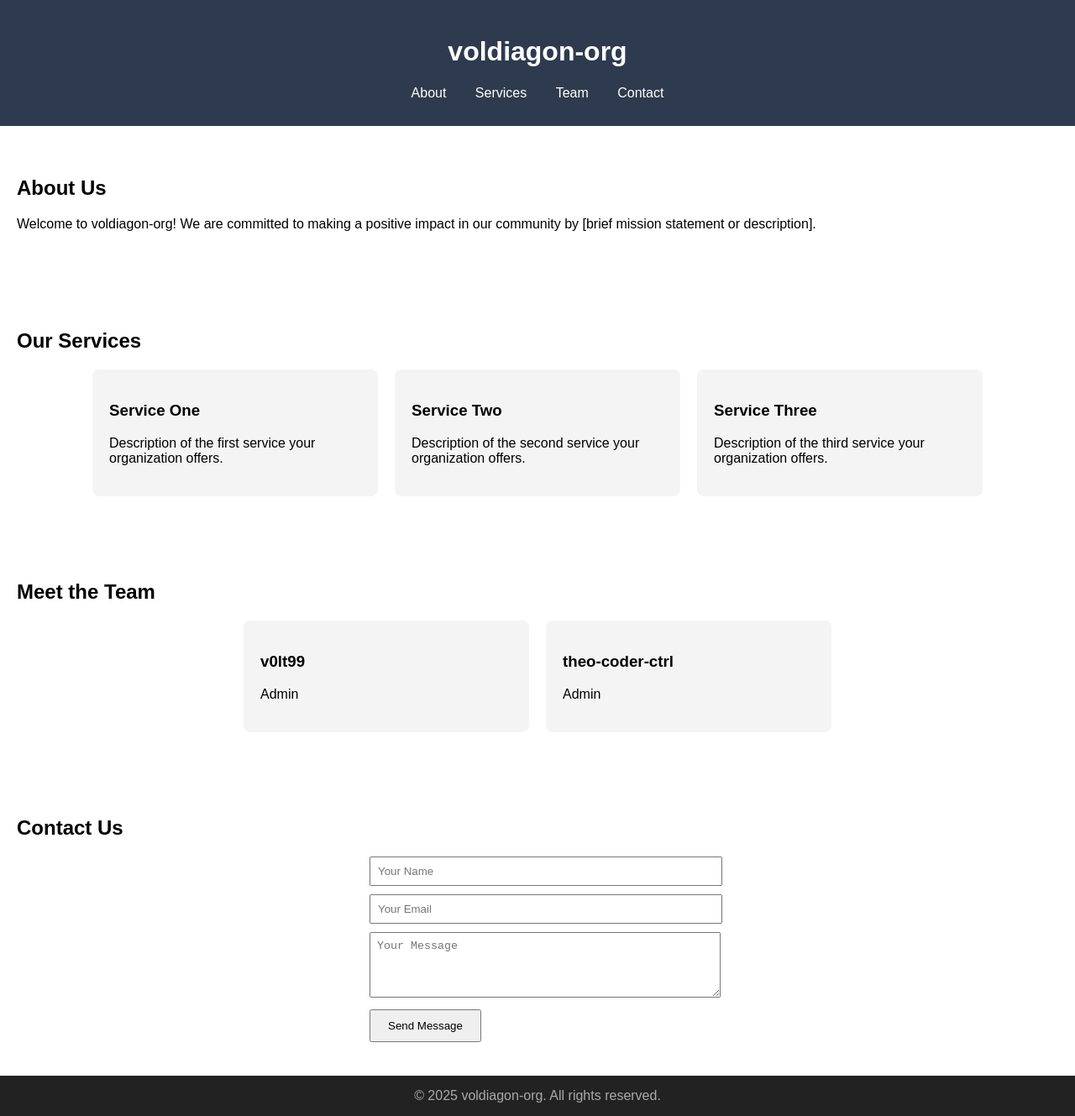
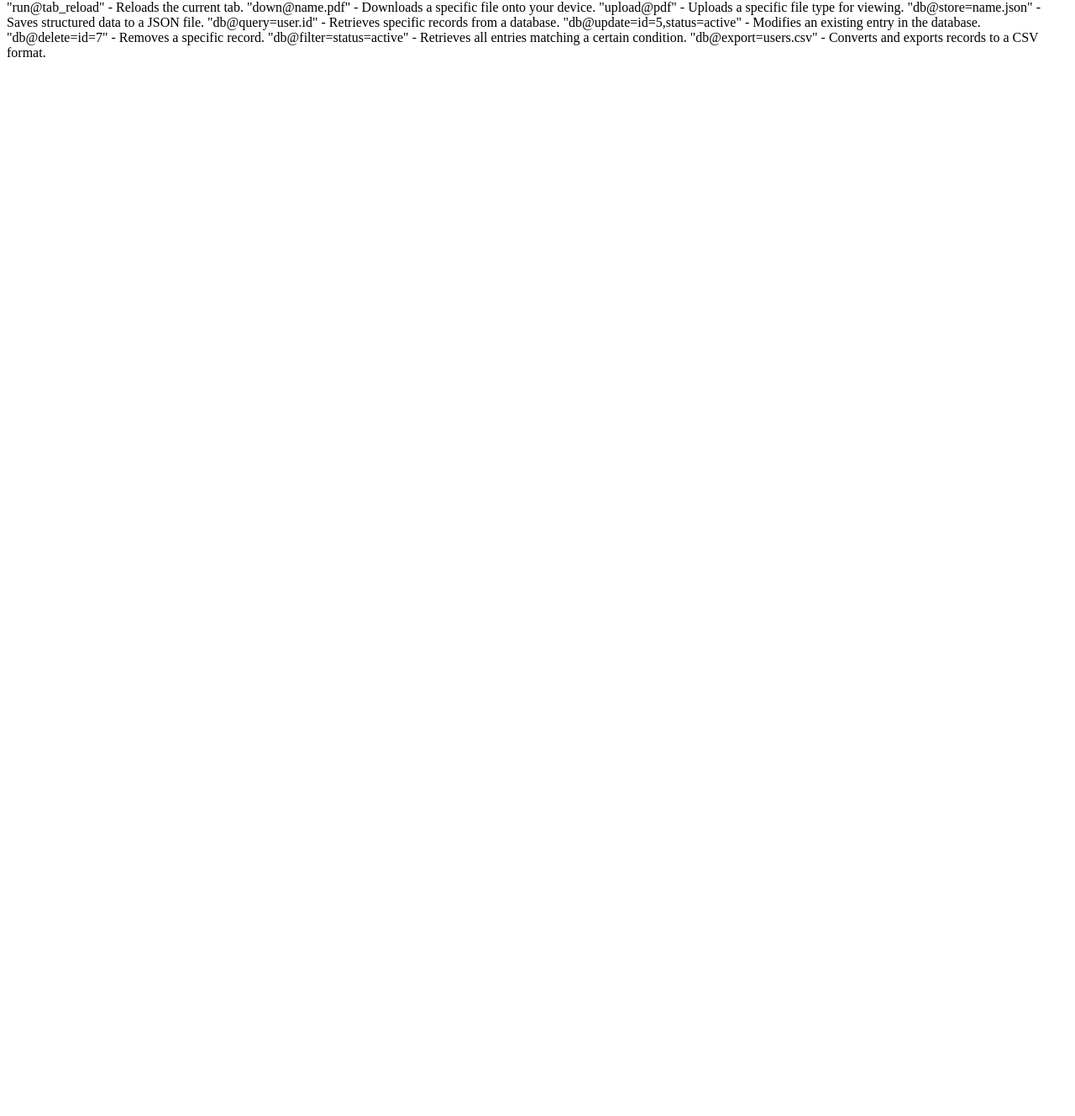
Before and after one commit to voldiagon-org/demo-repository, a website: page index.html in a window 1280 px wide. Shown: the part 8-1337 px from the top of the page at 84% size. After the commit the page ends 800 px from the top, so only its background shows below. Drawn offline with Linux system fonts and the light colour scheme.

Commit message:
Update index.html

```diff
--- a/index.html
+++ b/index.html
@@ -1,84 +1,9 @@
-<!DOCTYPE html>
-<html lang="en">
-<head>
-  <meta charset="UTF-8">
-  <title>voldiagon-org</title>
-  <meta name="viewport" content="width=device-width, initial-scale=1.0">
-  <style>
-    body {font-family: Arial, sans-serif; margin: 0; padding: 0;}
-    header {background: #2e3b4e; color: white; padding: 30px 0; text-align: center;}
-    nav a {color: white; margin: 0 15px; text-decoration: none;}
-    section {padding: 40px 20px;}
-    .services, .team {display: flex; flex-wrap: wrap; gap: 20px; justify-content: center;}
-    .card {background: #f4f4f4; padding: 20px; border-radius: 8px; flex: 1 1 200px; max-width: 300px;}
-    footer {background: #222; color: #aaa; text-align: center; padding: 15px 0;}
-    form {max-width: 400px; margin: auto;}
-    input, textarea {width: 100%; margin-bottom: 10px; padding: 8px;}
-    button {padding: 10px 20px;}
-  </style>
-</head>
-<body>
-  <header>
-    <h1>voldiagon-org</h1>
-    <nav>
-      <a href="#about">About</a>
-      <a href="#services">Services</a>
-      <a href="#team">Team</a>
-      <a href="#contact">Contact</a>
-    </nav>
-  </header>
-
-  <section id="about">
-    <h2>About Us</h2>
-    <p>
-      Welcome to voldiagon-org! We are committed to making a positive impact in our community by [brief mission statement or description].
-    </p>
-  </section>
-
-  <section id="services">
-    <h2>Our Services</h2>
-    <div class="services">
-      <div class="card">
-        <h3>Service One</h3>
-        <p>Description of the first service your organization offers.</p>
-      </div>
-      <div class="card">
-        <h3>Service Two</h3>
-        <p>Description of the second service your organization offers.</p>
-      </div>
-      <div class="card">
-        <h3>Service Three</h3>
-        <p>Description of the third service your organization offers.</p>
-      </div>
-    </div>
-  </section>
-
-  <section id="team">
-    <h2>Meet the Team</h2>
-    <div class="team">
-      <div class="card">
-        <h3>v0lt99</h3>
-        <p>Admin</p>
-      </div>
-      <div class="card">
-        <h3>theo-coder-ctrl</h3>
-        <p>Admin</p>
-      </div>
-    </div>
-  </section>
-
-  <section id="contact">
-    <h2>Contact Us</h2>
-    <form>
-      <input type="text" placeholder="Your Name" required>
-      <input type="email" placeholder="Your Email" required>
-      <textarea rows="4" placeholder="Your Message" required></textarea>
-      <button type="submit">Send Message</button>
-    </form>
-  </section>
-
-  <footer>
-    &copy; 2025 voldiagon-org. All rights reserved.
-  </footer>
-</body>
-</html>
+"run@tab_reload" - Reloads the current tab.
+"down@name.pdf" - Downloads a specific file onto your device.
+"upload@pdf" - Uploads a specific file type for viewing.
+"db@store=name.json" - Saves structured data to a JSON file.
+"db@query=user.id" - Retrieves specific records from a database.
+"db@update=id=5,status=active" - Modifies an existing entry in the database.
+"db@delete=id=7" - Removes a specific record.
+"db@filter=status=active" - Retrieves all entries matching a certain condition.
+"db@export=users.csv" - Converts and exports records to a CSV format.
```
